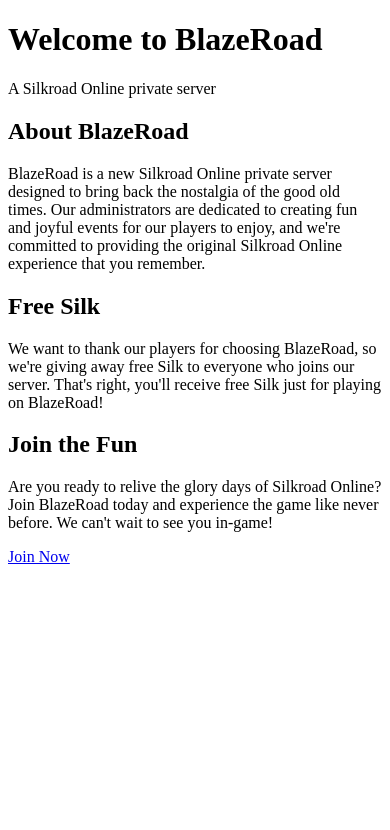
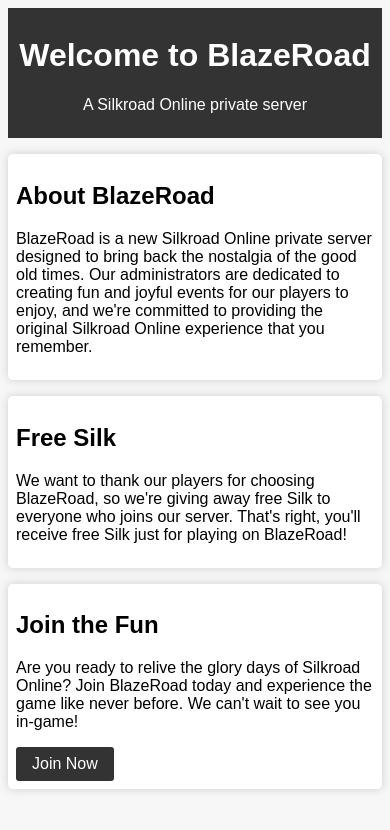
Before and after one commit to ejubkadric94/blazeroad.online, a plain HTML site: page index.html in a window 390 px wide. Drawn offline with Linux system fonts and the light colour scheme.

Commit message:
Update style.css

```diff
--- a/style.css
+++ b/style.css
@@ -1,2 +1,55 @@
+/* Set default font and background color */
 body {
+  font-family: Arial, sans-serif;
+  background-color: #F7F7F7;
 }
+
+/* Set header styles */
+header {
+  background-color: #333;
+  color: #FFF;
+  padding: 1em;
+  text-align: center;
+}
+
+/* Set main styles */
+main {
+  margin: 2em auto;
+  max-width: 960px;
+}
+
+/* Set section styles */
+section {
+  margin: 2em 0;
+  padding: 1em;
+  background-color: #FFF;
+  border-radius: 5px;
+  box-shadow: 0px 0px 10px #CCC;
+}
+
+/* Set button styles */
+.button {
+  display: inline-block;
+  padding: 0.5em 1em;
+  background-color: #333;
+  color: #FFF;
+  text-decoration: none;
+  border-radius: 3px;
+}
+
+/* Set responsive styles */
+@media screen and (max-width: 600px) {
+  /* Adjust header styles for small screens */
+  header {
+    padding: 0.5em;
+  }
+  /* Adjust main styles for small screens */
+  main {
+    margin: 1em auto;
+  }
+  /* Adjust section styles for small screens */
+  section {
+    margin: 1em 0;
+    padding: 0.5em;
+  }
+}
```
